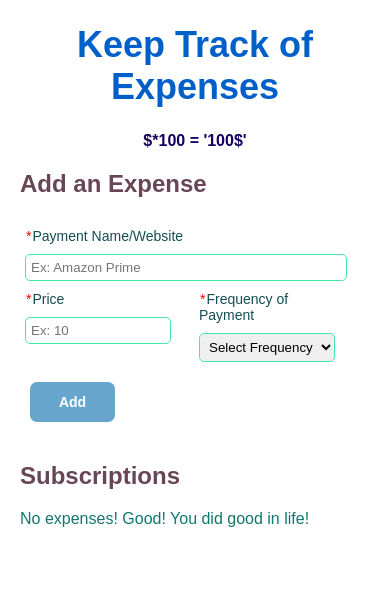
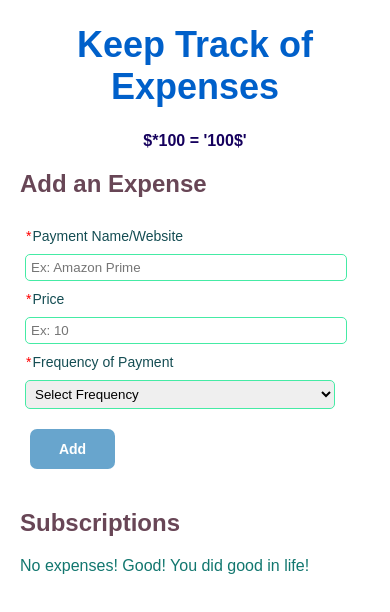
Before and after one commit to KRRISH96/KeepTrackExpenses, a React (Create React App) app: page / in a window 390 px wide. Shown: the top 612 px of the page. Built offline with nearby package versions, Linux system fonts and the light colour scheme.

Commit message:
media queries added

```diff
--- a/src/index.css
+++ b/src/index.css
@@ -147,3 +147,12 @@ h2 {
   font-weight: bold;
   color: #681a1e;
 }
+
+@media screen and (max-width: 650px) {
+  #mainForm {
+    flex-direction: column;
+  }
+  .subscription {
+    grid-template-columns: 1fr;
+  }
+}
```
